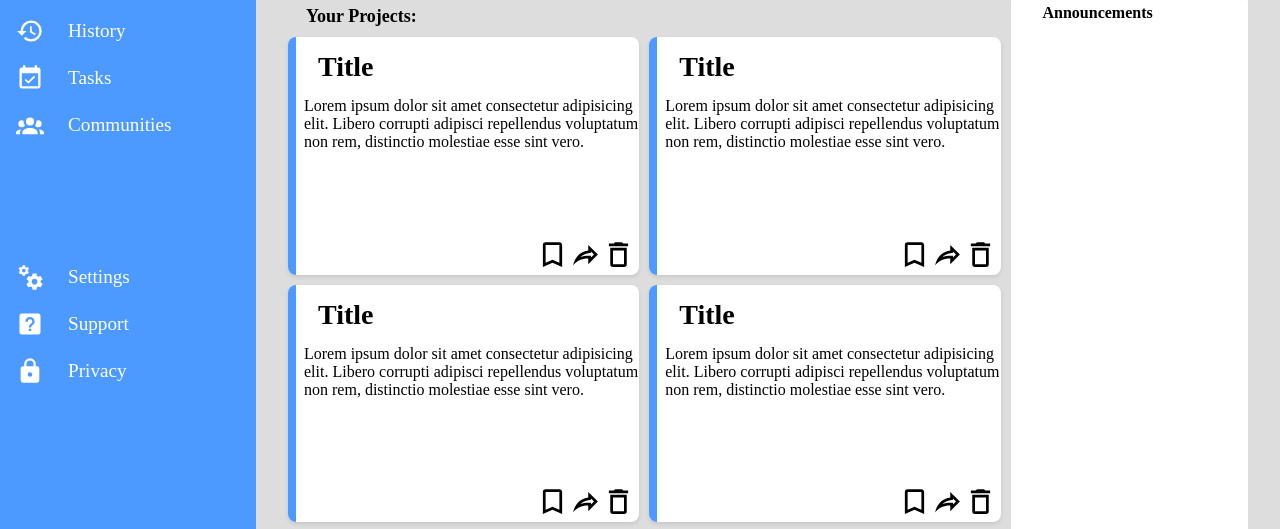
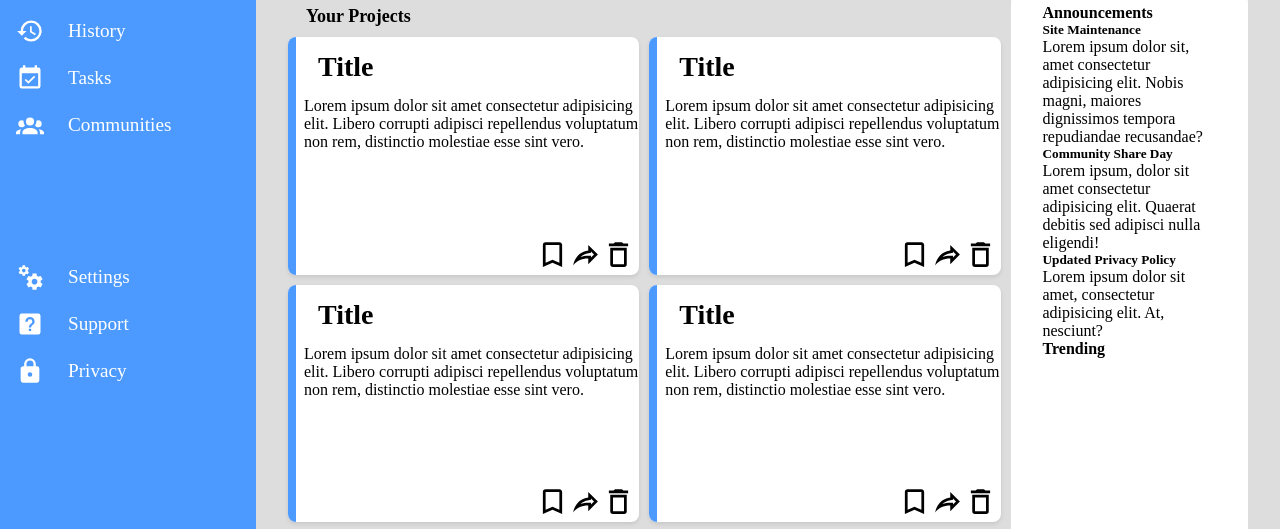
Before and after one commit to nickyaremovich/admin-dashboard, a plain HTML site: page index.html in a window 1280 px wide. Shown: the part 222-751 px from the top of the page. Drawn offline with Linux system fonts and the light colour scheme.

Commit message:
Update project header and add announcements section with details

```diff
--- a/index.html
+++ b/index.html
@@ -80,7 +80,7 @@
     </div>
     <div class="main-content">
         <div class="projects">
-            <h4 class="project-header">Your Projects:</h4>
+            <h4 class="project-header">Your Projects</h4>
             <div class="project-card">
                 <div class="color"></div>
                 <div class="text-card">
@@ -155,7 +155,16 @@
             </div>
         </div>
         <div class="announce-and-trend">
-            <h4 id="announcement-header">Announcements</h4>
+            <h4 class="announce">Announcements</h4>
+            <div class="announce-container">
+                <h5 class="announce-title">Site Maintenance</h5>
+                <p class="announcement">Lorem ipsum dolor sit, amet consectetur adipisicing elit. Nobis magni, maiores dignissimos tempora repudiandae recusandae?</p>
+                <h5 class="announce-title">Community Share Day</h5>
+                <p class="announcement">Lorem ipsum, dolor sit amet consectetur adipisicing elit. Quaerat debitis sed adipisci nulla eligendi!</p>
+                <h5 class="announce-title">Updated Privacy Policy</h5>
+                <p class="announcement">Lorem ipsum dolor sit amet, consectetur adipisicing elit. At, nesciunt?</p>
+            </div>
+            <h4 class="trend">Trending</h4>
         </div>
     </body>
 </html>
```
